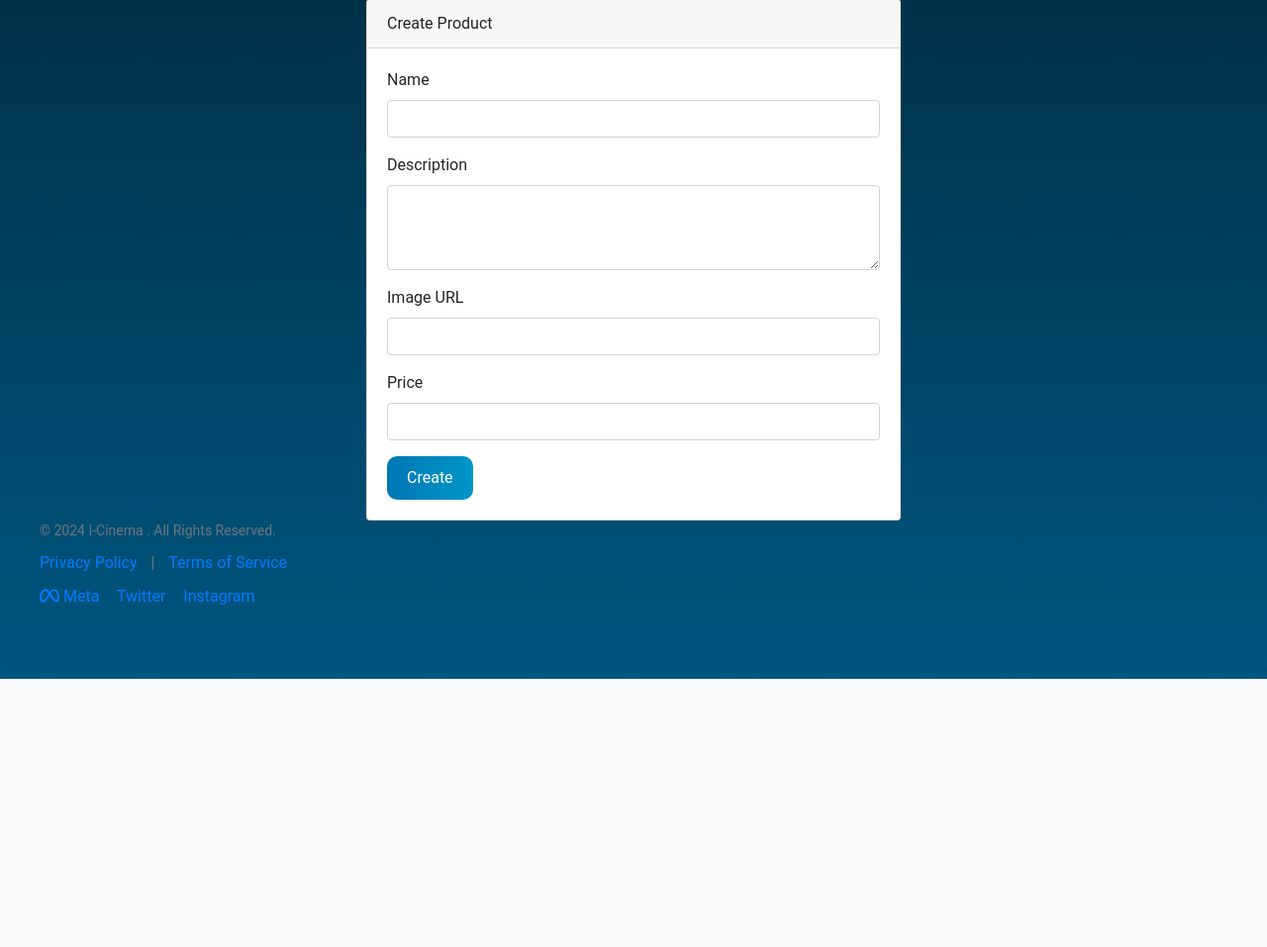
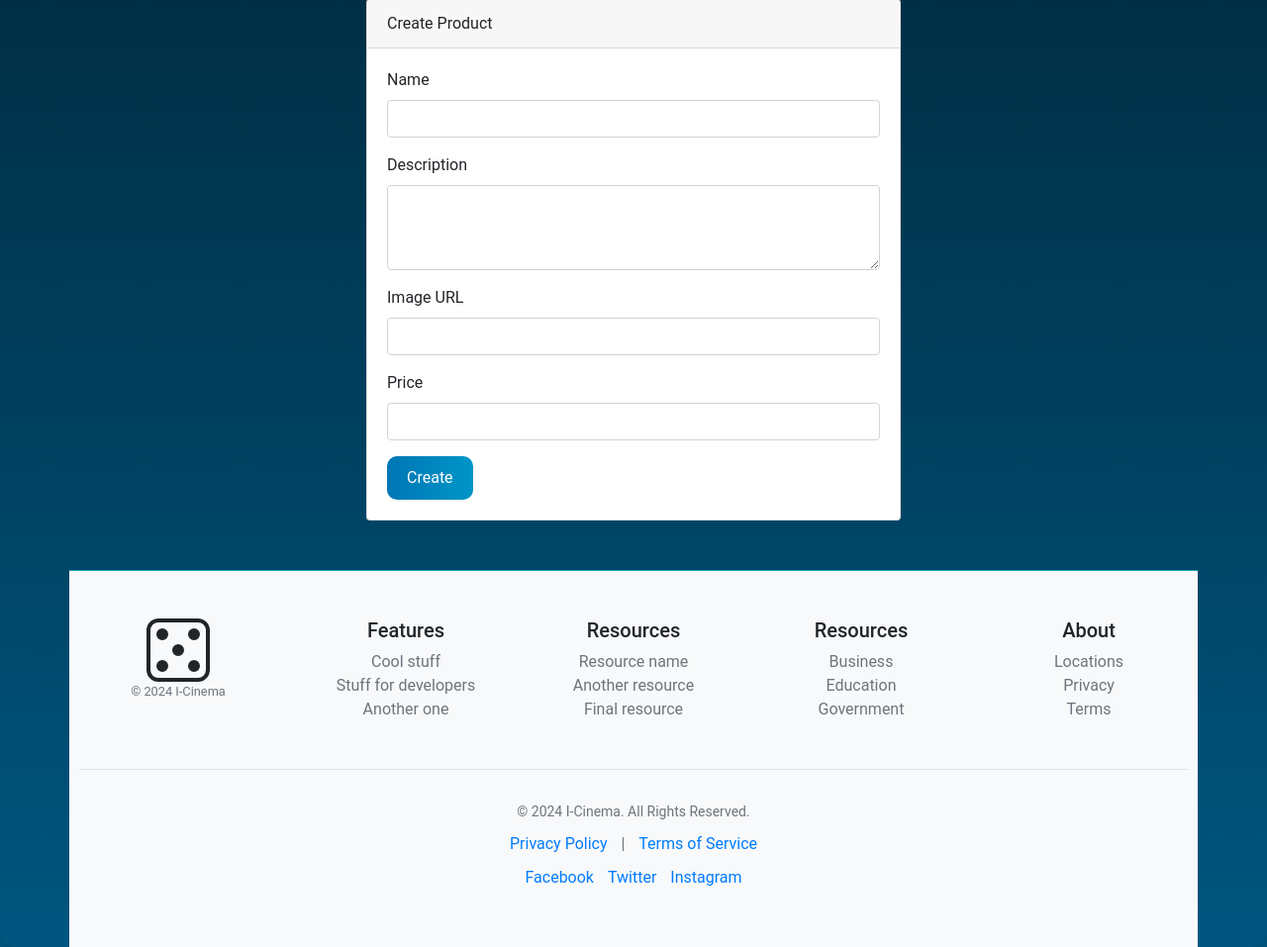
Before and after one commit to Lancelcode/Graded-Unit-2-webpage, a PHP site: page /create.php in a window 1280 px wide. Shown: the part 144-1101 px from the top of the page at 99% size. Before the commit the page ends 830 px from the top, so only its background shows below. Run offline with PHP 8.4, Linux system fonts and the light colour scheme; the visitor is signed in with stand-in values (Sample User, id 1); some libraries are stand-ins or nearby versions.

Commit message:
unificacion of footers

```diff
--- a/includes/footer.php
+++ b/includes/footer.php
@@ -1,4 +1,6 @@
-<!-- Footer Scripts -->
+    <!-- ========== FOOTER SECTION START ========== -->
+
+    <!-- Load scripts once at the bottom -->
     <script
         src="https://cdn.jsdelivr.net/npm/jquery@3.5.1/dist/jquery.slim.min.js"
         integrity="sha384-DfXdz2htPH0lsSSs5nCTpuj/zy4C+OGpamoFVy38MVBnE+IbbVYUew+OrCXaRkfj"
@@ -11,29 +13,101 @@
         crossorigin="anonymous">
     </script>
 
-<!-- Footer Section -->
-<footer class="footer" class="text-center py-4">
-    <link rel="stylesheet" href="https://cdnjs.cloudflare.com/ajax/libs/font-awesome/6.7.1/css/all.min.css" integrity="sha512-5Hs3dF2AEPkpNAR7UiOHba+lRSJNeM2ECkwxUIxC1Q/FLycGTbNapWXB4tP889k5T5Ju8fs4b1P5z/iB4nMfSQ==" crossorigin="anonymous" referrerpolicy="no-referrer" />
+    <!-- Main Footer Container -->
+    <footer class="container py-5"
+            style="background-color: #f8f9fa; padding: 10px; text-align: center; margin-top: 50px; border-top: 1px solid #17a2b8; width: 100%;">
+      <div class="row">
+        <div class="col-12 col-md">
+          <!-- Icon example -->
+          <svg xmlns="http://www.w3.org/2000/svg" width="64" height="64" fill="currentColor"
+               class="bi bi-dice-5" viewBox="0 0 16 16">
+            <path d="M13 1a2 2 0 0 1 2 2v10a2 2
+                     0 0 1-2 2H3a2 2 0 0 1-2-2V3a2 2
+                     0 0 1 2-2zM3 0a3 3 0 0 0-3 3v10a3
+                     3 0 0 0 3 3h10a3 3 0 0 0 3-3V3a3
+                     3 0 0 0-3-3z"/>
+            <path d="M5.5 4a1.5 1.5 0 1 1-3 0 1.5
+                     1.5 0 0 1 3 0m8 0a1.5 1.5 0 1
+                     1-3 0 1.5 1.5 0 0 1 3 0m0
+                     8a1.5 1.5 0 1 1-3 0 1.5 1.5
+                     0 0 1 3 0m-8 0a1.5 1.5 0 1
+                     1-3 0 1.5 1.5 0 0 1 3
+                     0m4-4a1.5 1.5 0 1 1-3 0
+                     1.5 1.5 0 0 1 3 0"/>
+          </svg>
+          <small class="d-block mb-3 text-muted">&copy; 2024 I-Cinema</small>
+        </div>
 
-    <div style="max-width: 1200px; margin: 0 auto;">
-        <p style="margin: 0; font-size: 14px; color: #6c757d;">&copy; 2024 I-Cinema . All Rights Reserved.</p>
+        <!-- Example columns -->
+        <div class="col-6 col-md">
+          <h5>Features</h5>
+          <ul class="list-unstyled text-small">
+            <li><a class="text-muted" href="#">Cool stuff</a></li>
+            <li><a class="text-muted" href="#">Stuff for developers</a></li>
+            <li><a class="text-muted" href="#">Another one</a></li>
+          </ul>
+        </div>
+
+        <div class="col-6 col-md">
+          <h5>Resources</h5>
+          <ul class="list-unstyled text-small">
+            <li><a class="text-muted" href="#">Resource name</a></li>
+            <li><a class="text-muted" href="#">Another resource</a></li>
+            <li><a class="text-muted" href="#">Final resource</a></li>
+          </ul>
+        </div>
+
+        <div class="col-6 col-md">
+          <h5>Resources</h5>
+          <ul class="list-unstyled text-small">
+            <li><a class="text-muted" href="#">Business</a></li>
+            <li><a class="text-muted" href="#">Education</a></li>
+            <li><a class="text-muted" href="#">Government</a></li>
+          </ul>
+        </div>
+
+        <div class="col-6 col-md">
+          <h5>About</h5>
+          <ul class="list-unstyled text-small">
+            <li><a class="text-muted" href="#">Locations</a></li>
+            <li><a class="text-muted" href="#">Privacy</a></li>
+            <li><a class="text-muted" href="#">Terms</a></li>
+          </ul>
+        </div>
+      </div>
+
+      <!-- A small divider or just margin here -->
+      <hr style="margin: 2rem 0;">
+
+      <!-- Lower footer with social links, policies, etc. -->
+      <div>
+        <p style="margin: 0; font-size: 14px; color: #6c757d;">
+          &copy; 2024 I-Cinema. All Rights Reserved.
+        </p>
         <nav style="margin: 10px 0;">
-            <a href="/privacy-policy" style="text-decoration: none; color: #007bff; margin-right: 10px;">Privacy Policy</a>
+          <a href="/privacy-policy" style="text-decoration: none; color: #007bff; margin-right: 10px;">
+            Privacy Policy
+          </a>
           <span style="color: #6c757d;">|</span>
-            <a href="/terms-of-service" style="text-decoration: none; color: #007bff; margin-left: 10px;">Terms of Service</a>
+          <a href="/terms-of-service" style="text-decoration: none; color: #007bff; margin-left: 10px;">
+            Terms of Service
+          </a>
         </nav>
         <div style="margin: 10px 0;">
+          <!-- Be sure you have Font Awesome loaded somewhere if you use these icons -->
           <a href="https://www.facebook.com" target="_blank" style="text-decoration: none; margin-right: 10px;">
-                <i class="fa-brands fa-meta"></i> Meta
+            <i class="fa-brands fa-facebook-f"></i> Facebook
           </a>
           <a href="https://www.twitter.com" target="_blank" style="text-decoration: none; margin-right: 10px;">
-            <i class="fa-brands fa-twitrer"></i> Twitter
+            <i class="fa-brands fa-twitter"></i> Twitter
           </a>
           <a href="https://www.instagram.com" target="_blank" style="text-decoration: none;">
-            <i class="fa-brands fa-instragram"></i> Instagram
+            <i class="fa-brands fa-instagram"></i> Instagram
           </a>
         </div>
       </div>
     </footer>
+
+    <!-- Close body/html if this is the end of the entire page -->
 </body>
 </html>
```
Also changed, not shown: includes/footer2.php (deleted, +0 -65 lines). Lines whose indentation alone changed are shown as unchanged.
